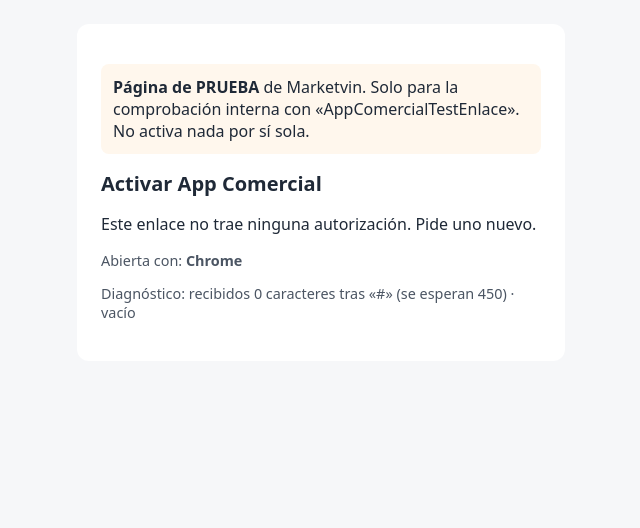
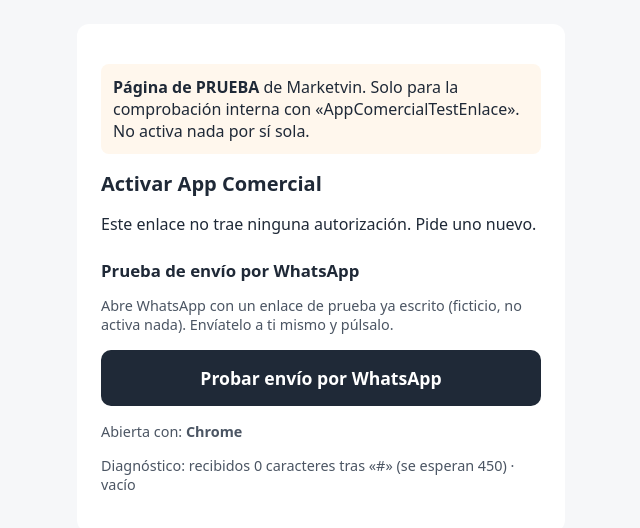
Before and after one commit to jmateosbenitez/appcomercial-prueba-enlace, a plain HTML site: page index.html in a window 1280 px wide. Shown: the whole page, without its empty margins (319-959 px from the left). Drawn offline with Linux system fonts and the light colour scheme.

Commit message:
Prueba TEMPORAL de envío por WhatsApp (autorización ficticia de 450 caracteres)
Botón que abre WhatsApp (wa.me) con el enlace completo ya escrito, como hará
la herramienta de autorizaciones. La autorización es ficticia: formato y
longitud reales, contenido {prueba, relleno aleatorio} y firma aleatoria; no
activa nada. Al recibirla, la página lo indica y no ofrece abrir la app. Se
conserva el diagnóstico. Caduca el 30-11-2026; se retira volviendo a 64465e9.

Co-Authored-By: Claude Opus 5.5 <noreply@anthropic.com>
Claude-Session: https://claude.ai/code/session_01KavG8CpPNhE2wDbq1xyZP8

```diff
--- a/index.html
+++ b/index.html
@@ -12,6 +12,7 @@
     body { font-family: system-ui, sans-serif; margin: 0; padding: 24px 16px; background: #f6f7f9; color: #1f2937; }
     main { max-width: 440px; margin: 0 auto; background: #fff; border-radius: 12px; padding: 24px; }
     h1 { font-size: 1.25rem; margin: 0 0 12px; }
+    h2 { font-size: 1.05rem; margin: 24px 0 8px; }
     .boton { display: block; text-align: center; background: #1f2937; color: #fff; text-decoration: none;
              padding: 16px; border-radius: 10px; font-size: 1.1rem; font-weight: 700; margin: 16px 0; }
     .nota { font-size: .9rem; color: #4b5563; }
@@ -32,6 +33,15 @@
   </div>
   <p id="sin-autorizacion" hidden>Este enlace no trae ninguna autorización. Pide uno nuevo.</p>
   <p id="caducada" hidden>Esta página de prueba ya ha terminado.</p>
+  <p id="prueba-recibida" hidden><strong>Enlace de prueba recibido.</strong> Es ficticio y no activa nada:
+    solo sirve para ver si WhatsApp lo entrega completo. Mira el diagnóstico de abajo.</p>
+
+  <section id="prueba-envio" hidden>
+    <h2>Prueba de envío por WhatsApp</h2>
+    <p class="nota">Abre WhatsApp con un enlace de prueba ya escrito (ficticio, no activa nada).
+      Envíatelo a ti mismo y púlsalo.</p>
+    <a id="probar-envio" class="boton" href="#" rel="noopener noreferrer">Probar envío por WhatsApp</a>
+  </section>
 
   <p class="nota">Abierta con: <strong id="navegador">—</strong></p>
   <p class="nota" id="diagnostico"></p>
--- a/pagina.js
+++ b/pagina.js
@@ -42,6 +42,45 @@ export function textoDiagnostico(d) {
   return `Diagnóstico: recibidos ${d.longitud} caracteres tras «#» (se esperan 450) · ${d.motivo}`;
 }
 
+/**
+ * PRUEBA TEMPORAL DE ENVÍO POR WHATSAPP (LIC-2a): autorización FICTICIA con el formato y la
+ * longitud reales (450 caracteres) y sin firma válida: no activa nada ni lleva datos. Sirve para
+ * comprobar que WhatsApp entrega el enlace completo. Se retira con el diagnóstico.
+ */
+export const PRUEBA_ENVIO = "envio-whatsapp";
+
+function b64url(bytes) {
+  let s = "";
+  bytes.forEach((b) => (s += String.fromCharCode(b)));
+  return btoa(s).replace(/\+/g, "-").replace(/\//g, "_").replace(/=+$/, "");
+}
+
+const azar = (n) => crypto.getRandomValues(new Uint8Array(n));
+
+export function autorizacionFicticia(rnd = azar) {
+  const cab = `{"prueba":"${PRUEBA_ENVIO}","r":"`;
+  const fin = '"}';
+  // 268 bytes de carga → 358 caracteres; firma aleatoria de 64 bytes → 86 caracteres.
+  const relleno = Array.from(rnd(268 - cab.length - fin.length), (b) => "0123456789abcdef"[b % 16]).join("");
+  return `MKV1.${b64url(new TextEncoder().encode(cab + relleno + fin))}.${b64url(rnd(64))}`;
+}
+
+export function esPruebaEnvio(token) {
+  try {
+    const p = token.split(".")[1];
+    const b64 = p.replace(/-/g, "+").replace(/_/g, "/") + "==".slice(0, (4 - (p.length % 4)) % 4);
+    return JSON.parse(atob(b64)).prueba === PRUEBA_ENVIO;
+  } catch {
+    return false;
+  }
+}
+
+/** Abre WhatsApp con el mensaje ya escrito (el usuario elige el chat y envía). */
+export function enlaceWhatsApp(pagina, token) {
+  const texto = `Prueba de envío de App Comercial (ficticia, no activa nada):\n${pagina}#${token}`;
+  return "https://wa.me/?text=" + encodeURIComponent(texto);
+}
+
 /** Enlace de Android que abre la app de la prueba con la autorización (sin red). */
 export function enlaceIntent(token) {
   return `intent://activar?t=${encodeURIComponent(token)}#Intent;scheme=${ESQUEMA};package=${PAQUETE};end`;
@@ -80,6 +119,15 @@ export function iniciar(win = window) {
     mostrar("caducada", true);
     return;
   }
+  const envio = doc.getElementById("probar-envio");
+  if (envio) {
+    envio.setAttribute("href", enlaceWhatsApp(win.location.origin + win.location.pathname, autorizacionFicticia()));
+    mostrar("prueba-envio", true);
+  }
+  if (token && esPruebaEnvio(token)) {
+    mostrar("prueba-recibida", true);
+    return;
+  }
   if (!token) {
     mostrar("sin-autorizacion", true);
     return;
```
